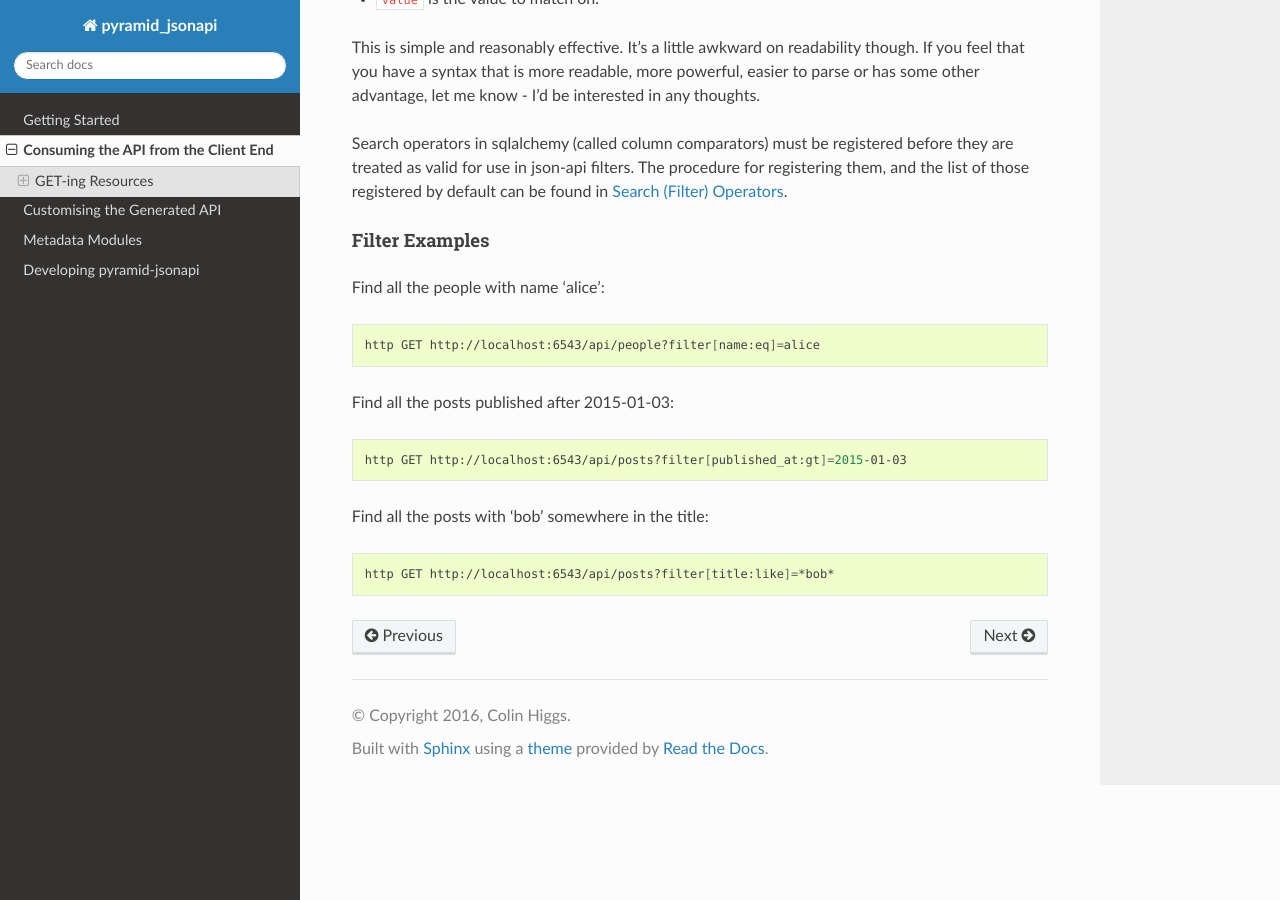
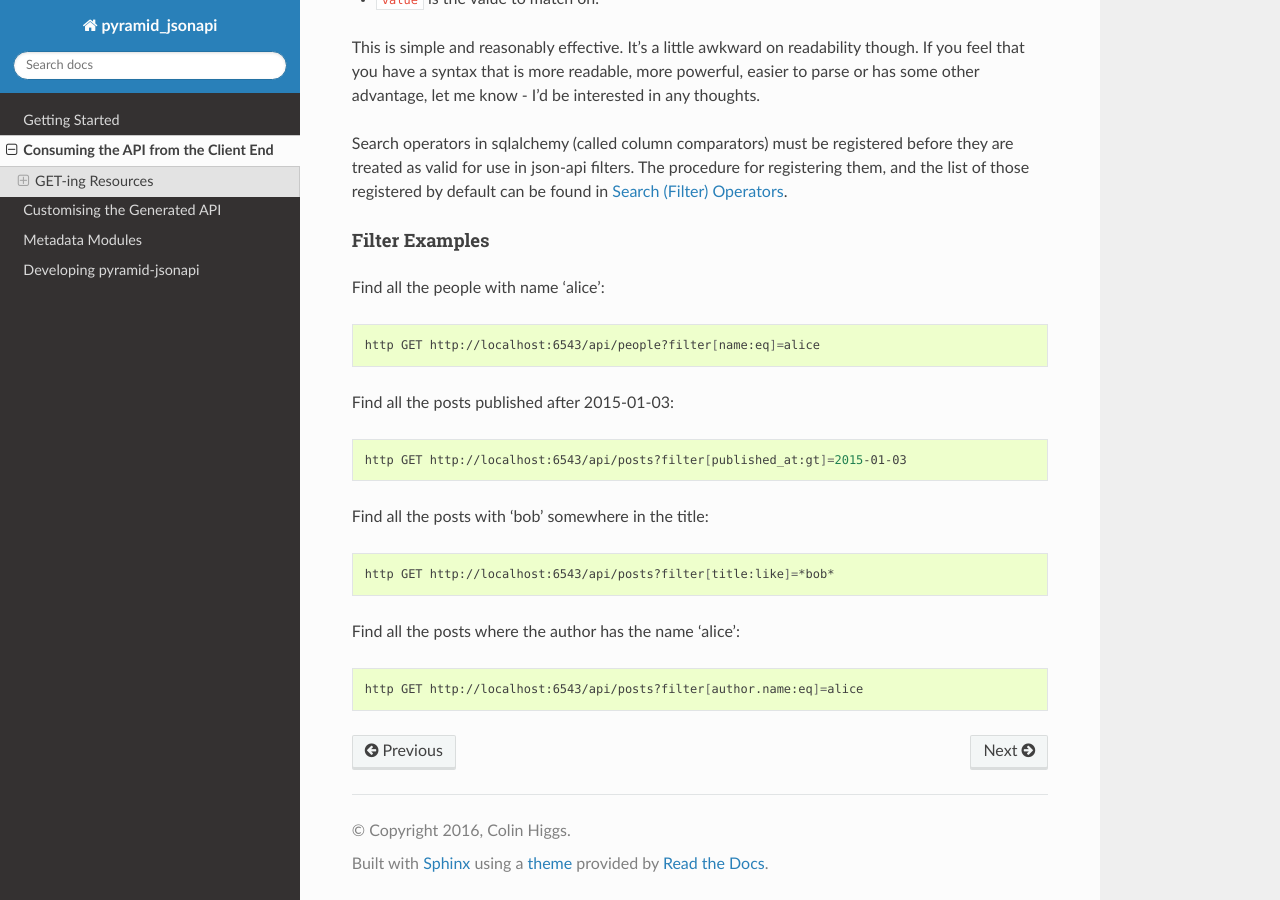
Before and after one commit to colinhiggs/pyramid-jsonapi, a Sphinx documentation site: the page built from docs/source/client.rst, in a window 1280 px wide and 900 px high, scrolled down 5981 px. Built offline with Sphinx 7.4.7 and the Read the Docs theme 2.0.0, drawn with Linux system fonts in a browser that asks for light colours; pages that are not in the unit, such as notebooks, are missing from menus.

Commit message:
Add example for filter on related property.

```diff
--- a/docs/source/client.rst
+++ b/docs/source/client.rst
@@ -373,3 +373,9 @@ Find all the posts with 'bob' somewhere in the title:
 .. code-block:: bash
 
   http GET http://localhost:6543/api/posts?filter[title:like]=*bob*
+
+Find all the posts where the author has the name 'alice':
+
+.. code-block:: bash
+
+  http GET http://localhost:6543/api/posts?filter[author.name:eq]=alice
```
